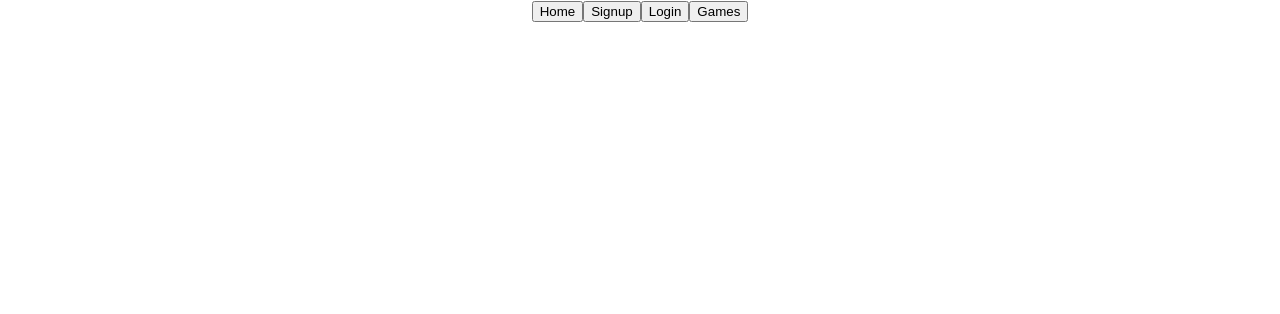
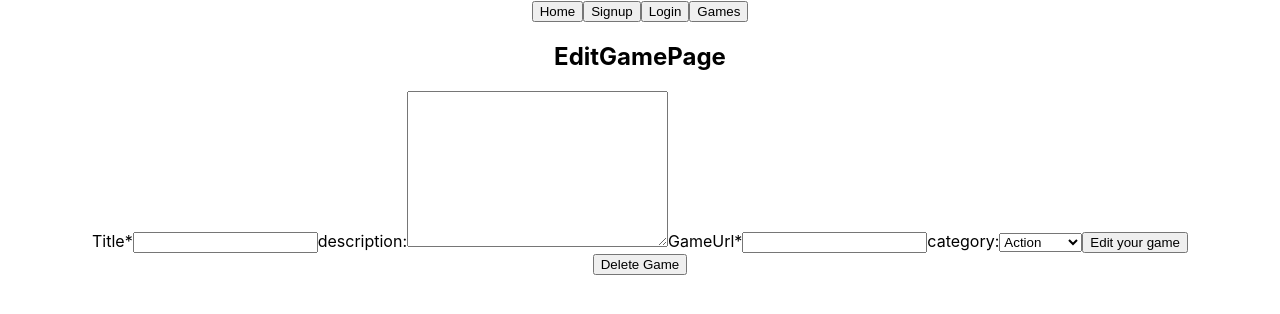
Before and after one commit to miloliveira/playhack-client, a React (Create React App) app: page /edit-game/1 in a window 1280 px wide. Shown: the top 314 px of the page. Built offline with nearby package versions, Linux system fonts and the light colour scheme; no server answers.

Commit message:
comments components

```diff
--- a/src/App.js
+++ b/src/App.js
@@ -29,9 +29,9 @@ function App() {
 
         <Route path="/playing/:gameId" element={<GameDetailsPage />} />
 
-        <Route path="/submit-game" element={<SubmitGamePage />} />
+        <Route path="/submit-game/:userId" element={<SubmitGamePage />} />
 
-        <Route path="/edit-game" element={<EditGamePage />} />
+        <Route path="/edit-game/:gameId" element={<EditGamePage />} />
 
         <Route path="/profile/:userId" element={<ProfilePage />} />
 
--- /dev/null
+++ b/src/components/CreateComments.jsx
@@ -0,0 +1,53 @@
+import React, { useState, useEffect } from "react";
+import axios from "axios";
+import { Link, useParams } from "react-router-dom";
+
+function Comments(props) {
+
+    const [content, setContent] = useState("")
+    const{gameId}=props
+    const getToken = localStorage.getItem("authToken");
+    const [errorMessage, setErrorMessage] = useState(undefined);
+    const handleContent = (e) => {
+      setContent(e.target.value);
+    };
+
+    const handleSubmit = (e) => {
+      e.preventDefault();
+      const body = { content };
+
+      axios
+        .post(`${process.env.REACT_APP_API_URL}/game/${gameId}/comments`, body, {
+          headers: {
+            Authorization: `Bearer ${getToken}`,
+          },
+        })
+        .then((response) => {
+          setContent("")
+        })
+        .catch((err) => {
+          setErrorMessage(err.response.data.errorMessage);
+        });
+    };
+
+
+    return (
+    <div>
+<form onSubmit={handleSubmit}>
+
+
+        <textarea
+          name="content"
+          cols="50"
+          rows="5"
+          value={content}
+          onChange={handleContent}
+        ></textarea>
+<button type="submit">Comment</button>
+</form>
+
+    </div>
+  )
+}
+
+export default Comments
--- a/src/components/NavBar.jsx
+++ b/src/components/NavBar.jsx
@@ -22,7 +22,10 @@ function NavBar() {
             </Link>
             <Link to="/" ><button onClick={logoutUser}>Logout</button></Link>
             <Link to={`/edit-profile/${user._id}`}><button>Edit your profile</button></Link>
+            <Link to={`/submit-game/${user._id}`}><button>Submit a game</button></Link>
           </>
+
+
         )}
 
         {!isLoggedIn && (
--- /dev/null
+++ b/src/components/ViewComments.jsx
@@ -0,0 +1,46 @@
+import React, { useState, useEffect, useContext } from "react";
+import axios from "axios";
+import { Link, useParams } from "react-router-dom";
+import { AuthContext } from '../context/auth.context';
+function ViewComments(props) {
+  const { gameId } = props;
+  const { isLoggedIn, user}= useContext(AuthContext);
+  const [commentList, setCommentList] = useState([]);
+
+
+  const getComments = async () => {
+    try {
+      let response = await axios.get(
+        `${process.env.REACT_APP_API_URL}/game/${gameId}/comments`
+      );
+      setCommentList(response.data);
+    } catch (error) {
+      console.log(error);
+    }
+  };
+
+  useEffect(() => {
+
+    getComments();
+  }, []);
+
+  return (
+    <div>
+    {commentList.length===0 && <p>No comments yet</p>}
+      {commentList.length > 0 &&
+        commentList.map((comment) => {
+          return (
+            <div key={comment._id}>
+              <Link to={`/profile/${comment.user._id}`}>
+                {comment.user.name}
+              </Link>
+              <p>{comment.content}</p>
+              {user._id === comment.user._id && <> <button>Delete</button></> }
+            </div>
+          );
+        })}
+    </div>
+  );
+}
+
+export default ViewComments;
--- a/src/pages/EditGamePage.jsx
+++ b/src/pages/EditGamePage.jsx
@@ -1,9 +1,125 @@
-import React from 'react'
+import React, { useState, useEffect } from "react";
+import axios from "axios";
+import { Link, useParams, useNavigate } from "react-router-dom";
 
 function EditGamePage() {
-  return (
-    <div>EditGamePage</div>
-  )
+  const { gameId } = useParams();
+  const [title, setTitle] = useState("");
+  const [gameUrl, setGameUrl] = useState("");
+  const [description, setDescription] = useState("");
+  const [category, setCategory] = useState("");
+  const getToken = localStorage.getItem("authToken");
+  const navigate = useNavigate();
+  const [errorMessage, setErrorMessage] = useState(undefined);
+
+
+  const getGame = async () => {
+    try {
+      let response = await axios.get(
+        `${process.env.REACT_APP_API_URL}/game/${gameId}`
+      );
+      setTitle(response.data.title);
+      setDescription(response.data.description);
+      setCategory(response.data.category);
+      setGameUrl(response.data.gameUrl);
+    } catch (error) {
+      console.log(error);
+      setErrorMessage(error.response.data.errorMessage)
+    }
+  };
+
+  useEffect(() => {
+    getGame();
+  }, []);
+
+  const handleTitle = (e) => {
+    setTitle(e.target.value);
+  };
+  const handleGameUrl = (e) => {
+    setGameUrl(e.target.value);
+  };
+  const handleDescription = (e) => {
+    setDescription(e.target.value);
+  };
+
+  const handleCategory = (e) => {
+    setCategory(e.target.value);
+  };
+
+
+  const handleSubmit = (e) => {
+    e.preventDefault();
+    const body = {
+      title, gameUrl, description, category
+    };
+    axios
+      .put(`${process.env.REACT_APP_API_URL}/game/${gameId}`, body, {
+        headers: {
+          Authorization: `Bearer ${getToken}`,
+        },
+      })
+      .then((response) => {
+        setTitle("");
+        setDescription("");
+        setCategory("");
+        setGameUrl("");
+        navigate(`/playing/${response.data._id}`);
+      })
+      .catch((err) => console.log(err));
+  };
+
+  return <div>
+
+  <h2>EditGamePage</h2>
+
+  <form onSubmit={handleSubmit}>
+        <label htmlFor="title">Title*</label>
+        <input
+          type="text"
+          value={title}
+          name="title"
+          onChange={handleTitle}
+        />
+
+<label htmlFor="description">description:</label>
+        <textarea
+          name="description"
+          cols="30"
+          rows="10"
+          value={description}
+          onChange={handleDescription}
+        ></textarea>
+
+<label htmlFor="gameUrl">GameUrl*</label>
+        <input
+          type="text"
+          value={gameUrl}
+          name="gameUrl"
+          onChange={handleGameUrl}
+        />
+
+<label htmlFor="category">category:</label>
+        <select
+          id="category"
+          name="category"
+          onChange={handleCategory}
+        >
+          <option value="Action">Action</option>
+          <option value="Arcade">Arcade</option>
+          <option value="Adventure">Adventure</option>
+          <option value="Racing">Racing</option>
+          <option value="Puzzle">Puzzle</option>
+          <option value="Shoting">Shoting</option>
+          <option value="Sports">Sports</option>
+          <option value="Other">Other</option>
+        </select>
+
+        <button type="submit">Edit your game</button>
+
+      </form>
+      <button>Delete Game</button>
+      {errorMessage && <p >{errorMessage}</p>}
+  </div>;
 }
 
-export default EditGamePage
+export default EditGamePage;
--- a/src/pages/EditProfilePage.jsx
+++ b/src/pages/EditProfilePage.jsx
@@ -184,6 +184,7 @@ function EditProfilePage() {
 
         <button type="submit">Edit profile</button>
       </form>
+      <button>Delete profile</button>
     </div>
   );
 }
--- a/src/pages/GameDetailsPage.jsx
+++ b/src/pages/GameDetailsPage.jsx
@@ -1,8 +1,12 @@
-import React, { useState, useEffect } from "react";
+import React, { useState, useEffect, useContext } from "react";
 import axios from "axios";
+import { AuthContext } from '../context/auth.context';
+
 import { Link, useParams } from "react-router-dom";
-
+import CreateComments from "../components/CreateComments";
+import ViewComments from "../components/ViewComments";
 function GameDetailsPage() {
+  const { isLoggedIn}= useContext(AuthContext);
   const [game, setGame] = useState(null);
 
   const { gameId } = useParams();
@@ -20,7 +24,7 @@ function GameDetailsPage() {
 
   useEffect(() => {
     getGame();
-  }, []);
+  }, [gameId]);
 
   return (
     <div className="gameDetailsBody">
@@ -28,9 +32,10 @@ function GameDetailsPage() {
         <>
           <h2>{game.title}</h2>
           <Link to={`/profile/${game.user._id}`}>
-            <h4>{game.user.name}</h4>
+            <h4>Submited by: {game.user.name}</h4>
           </Link>
           <p>{game.description}</p>
+          <p>category: {game.category}</p>
           <button>
             <a href={game.gameUrl} target="_blank" rel="noreferrer">
               Play in full screen
@@ -43,6 +48,11 @@ function GameDetailsPage() {
               title={game.title}
             ></iframe>
           </div>
+
+          <ViewComments gameId={game._id} />
+          {isLoggedIn &&
+          <CreateComments gameId={game._id} />
+          }
         </>
       )}
     </div>
--- a/src/pages/ProfilePage.jsx
+++ b/src/pages/ProfilePage.jsx
@@ -1,11 +1,11 @@
-import React, { useState, useEffect } from "react";
+import React, { useState, useEffect, useContext } from "react";
 import axios from "axios";
 import { Link, useParams } from "react-router-dom";
-
+import { AuthContext } from '../context/auth.context';
 function ProfilePage() {
 
-
-  const [user, setUser] = useState(null);
+  const { isLoggedIn, user}= useContext(AuthContext);
+  const [thisUser, setThisUser] = useState(null);
 const{userId}= useParams()
   const getUser = async () => {
     try {
@@ -15,7 +15,7 @@ const{userId}= useParams()
           Authorization: `Bearer ${getToken}`,
         },
       } */);
-      setUser(response.data);
+      setThisUser(response.data);
     } catch (error) {
       console.log(error);
     }
@@ -27,30 +27,32 @@ const{userId}= useParams()
 
 
   return (<div>
-    {user &&
+    {thisUser &&
   <>
   <div>
-   <h2>Hello {user.name}</h2>
-   <h2>bio: {user.bio}</h2>
-   <h4>cohort: {user.cohort}</h4>
-   <h4>cohort type:{user.cohortType}</h4>
-   <h4>campus: {user.campus}</h4>
-   <img src={user.imageUrl} alt="profile img"
+   <h2>Hello {thisUser.name}</h2>
+   <h2>bio: {thisUser.bio}</h2>
+   <h4>cohort: {thisUser.cohort}</h4>
+   <h4>cohort type:{thisUser.cohortType}</h4>
+   <h4>campus: {thisUser.campus}</h4>
+   <img src={thisUser.imageUrl} alt="profile img"
    />
 </div>
 <div>
-  {user.games.map((userGame)=>{
+  {thisUser.games.map((userGame)=>{
     return(
       <div key={userGame._id}>
       <p>{userGame.title}</p>
         <img src={userGame.thumbnail} alt="game-img"/>
+      {user._id === userId &&
+      <Link to={`/edit-game/${userGame._id}`}><button>Edit</button></Link>}
       </div>
     )
   })}
 </div>
 <div>
 
-{user.likedGames.map((likedGame)=>{
+{thisUser.likedGames.map((likedGame)=>{
     return(
       <div key={likedGame._id}>
         <img src={likedGame.thumbnail} alt="game-img"/>
--- a/src/pages/SignupPage.jsx
+++ b/src/pages/SignupPage.jsx
@@ -73,7 +73,7 @@ function SignupPage() {
         <p>Already have an account?</p>
         <Link to="/login">Log in here</Link>
       </form>
-      {errorMessage && <p className="error-message">{errorMessage}</p>}
+      {errorMessage && <p >{errorMessage}</p>}
 
 
     </div>
--- a/src/pages/SubmitGamePage.jsx
+++ b/src/pages/SubmitGamePage.jsx
@@ -1,8 +1,106 @@
-import React from 'react'
+import React, { useState, useEffect } from "react";
+import axios from "axios";
+import { Link, useParams, useNavigate } from "react-router-dom";
 
 function SubmitGamePage() {
+
+  const { userId } = useParams();
+
+  const [title, setTitle] = useState("");
+  const [gameUrl, setGameUrl] = useState("");
+  const [description, setDescription] = useState("");
+  const [category, setCategory] = useState("");
+  const getToken = localStorage.getItem("authToken");
+  const navigate = useNavigate();
+  const [errorMessage, setErrorMessage] = useState(undefined);
+  const handleTitle = (e) => {
+    setTitle(e.target.value);
+  };
+  const handleGameUrl = (e) => {
+    setGameUrl(e.target.value);
+  };
+  const handleDescription = (e) => {
+    setDescription(e.target.value);
+  };
+
+  const handleCategory = (e) => {
+    setCategory(e.target.value);
+  };
+
+
+  const handleSubmit = (e) => {
+    e.preventDefault();
+    const body = { title, description, gameUrl, category };
+
+    axios
+      .post(`${process.env.REACT_APP_API_URL}/game-submit/${userId}`, body, {
+        headers: {
+          Authorization: `Bearer ${getToken}`,
+        },
+      })
+      .then((response) => {
+
+        navigate(`/`);
+      })
+      .catch((err) => {
+        setErrorMessage(err.response.data.errorMessage);
+      });
+  };
+
   return (
-    <div>SubmitGamePage</div>
+    <div>SubmitGamePage
+
+
+    <form onSubmit={handleSubmit}>
+        <label htmlFor="title">Title*</label>
+        <input
+          type="text"
+          value={title}
+          name="title"
+          onChange={handleTitle}
+        />
+
+<label htmlFor="description">description:</label>
+        <textarea
+          name="description"
+          cols="30"
+          rows="10"
+          value={description}
+          onChange={handleDescription}
+        ></textarea>
+
+<label htmlFor="gameUrl">GameUrl*</label>
+        <input
+          type="text"
+          value={gameUrl}
+          name="gameUrl"
+          onChange={handleGameUrl}
+        />
+
+<label htmlFor="category">category:</label>
+        <select
+          id="category"
+          name="category"
+          onChange={handleCategory}
+        >
+          <option value="Action">Action</option>
+          <option value="Arcade">Arcade</option>
+          <option value="Adventure">Adventure</option>
+          <option value="Racing">Racing</option>
+          <option value="Puzzle">Puzzle</option>
+          <option value="Shoting">Shoting</option>
+          <option value="Sports">Sports</option>
+          <option value="Other">Other</option>
+        </select>
+
+        <button type="submit">Submit your game</button>
+
+      </form>
+      {errorMessage && <p >{errorMessage}</p>}
+
+
+
+    </div>
   )
 }
 
```
Also changed, not shown: src/components/Comments.jsx (deleted, +0 -17 lines).
